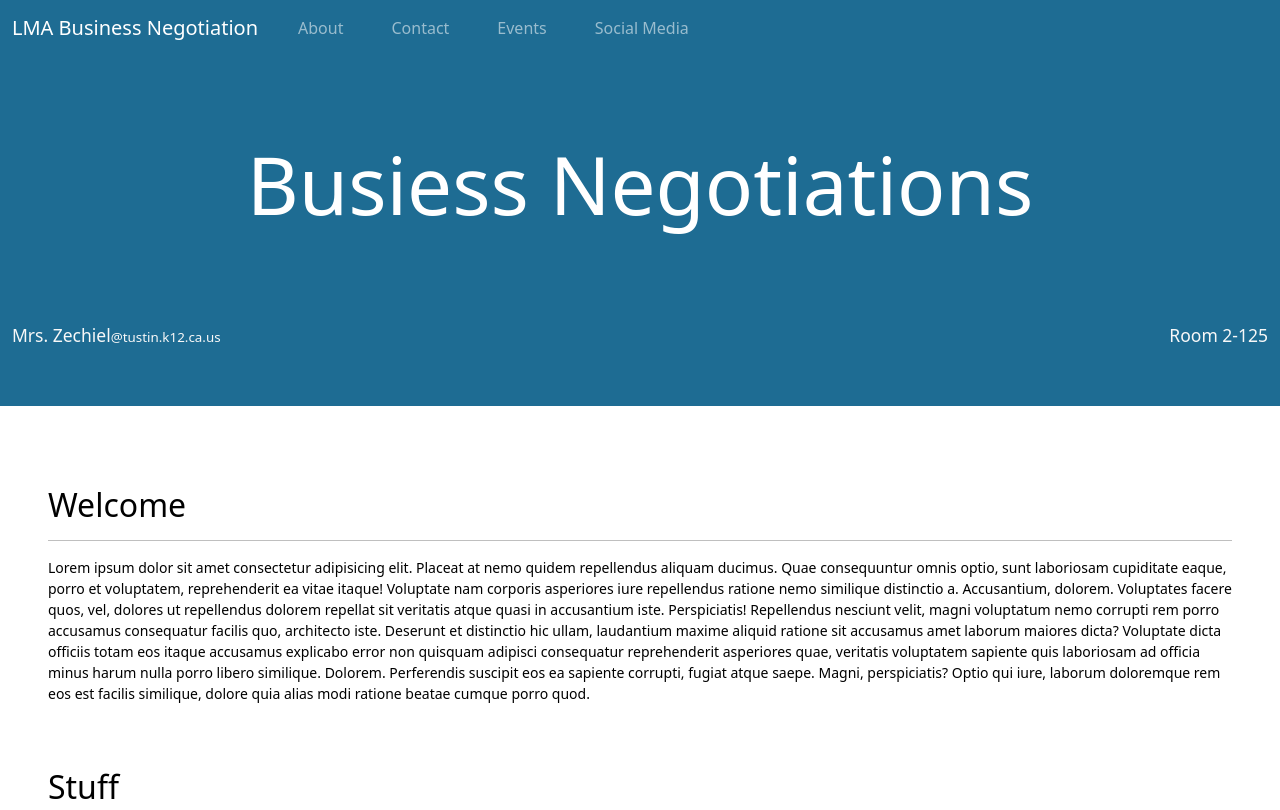
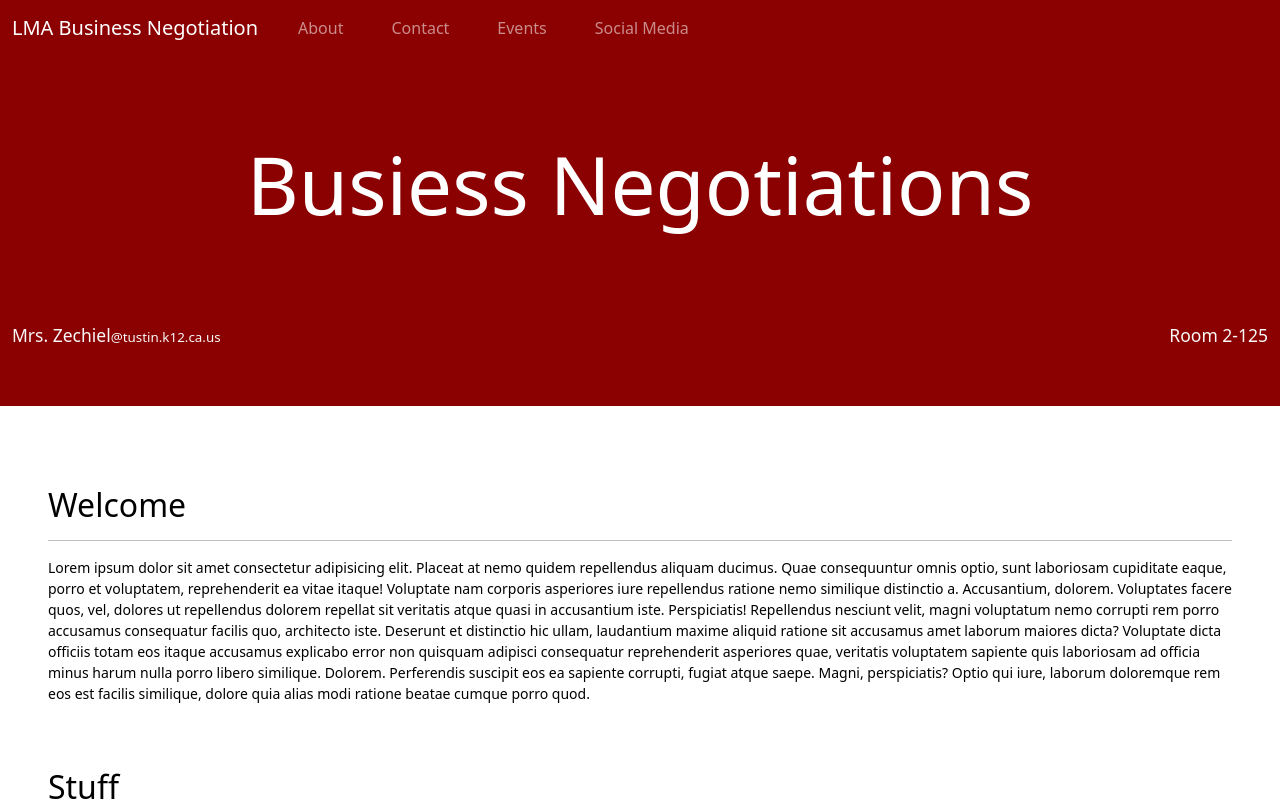
Before and after one commit to Arnavsheth-hash/LMA_BN, a plain HTML site: page index.html in a window 1280 px wide. Shown: the top 810 px of the page. Drawn offline with nearby package versions, Linux system fonts and the light colour scheme; a script that the page names is missing.

Commit message:
Change background color

```diff
--- a/style.css
+++ b/style.css
@@ -12,7 +12,11 @@ a:hover {
 }
 
 .cyan {
+  /*
   background-color: rgba(30, 108, 147, 1);
+  */
+  background-color: darkred;
+
 }
 .offwhite {
   color: #f8f8f8;
```
